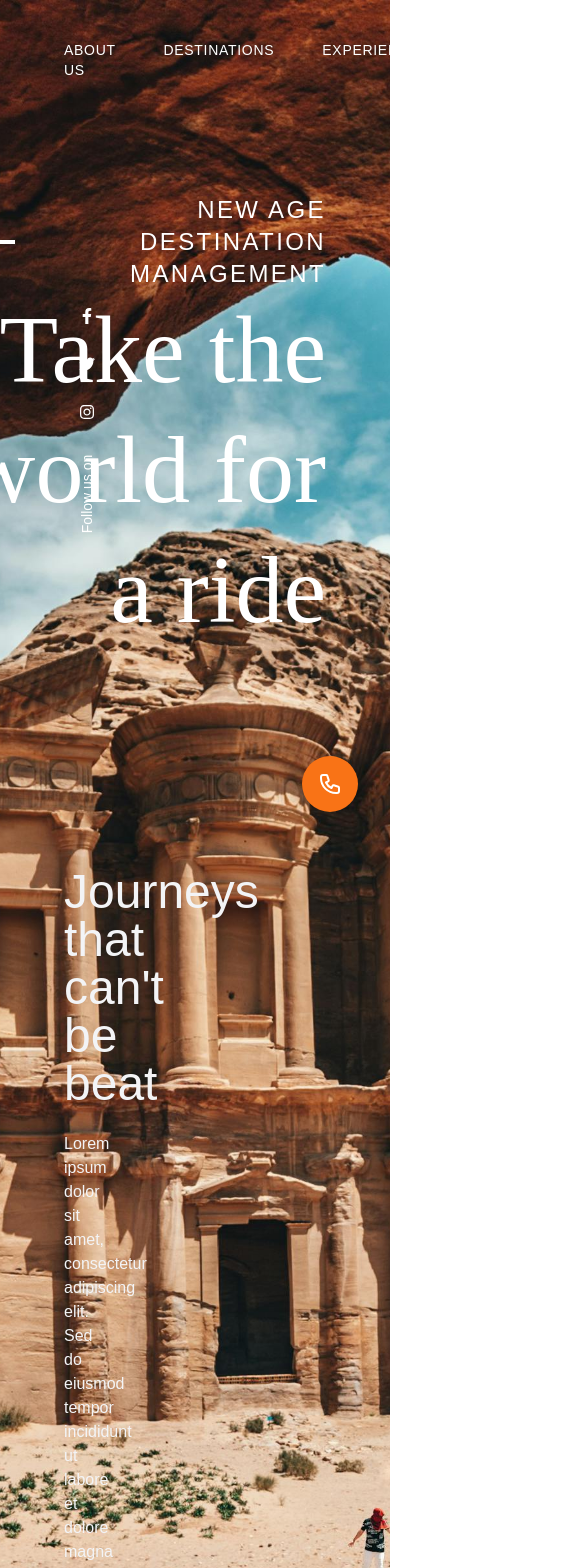
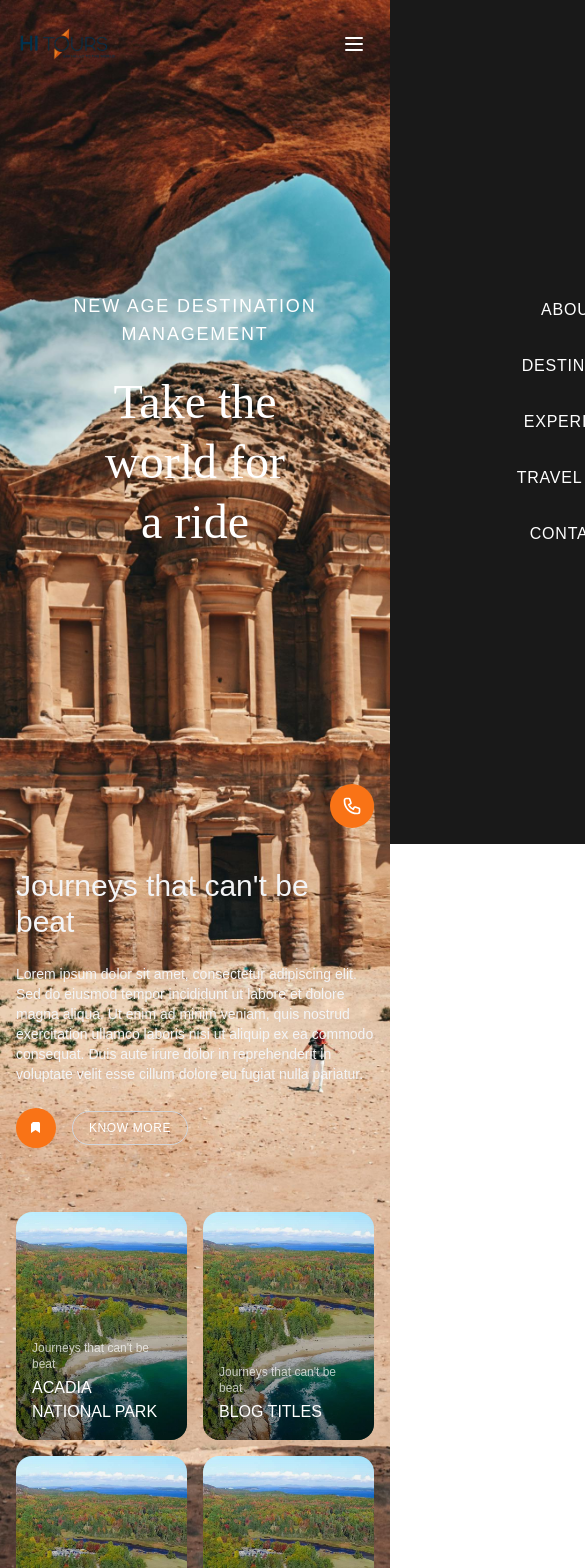
Before and after one commit to Shujaulislam/HI-TOURS-WEBSITE, a Next.js app: page / in a window 390 px wide. Shown: the top 1568 px of the page, 585 px wide, since content can reach past the window. Built offline with nearby package versions, Linux system fonts and the light colour scheme.

Commit message:
Hero Section Optimized

```diff
--- a/src/components/HeroSection.tsx
+++ b/src/components/HeroSection.tsx
@@ -4,9 +4,11 @@ import Image from 'next/image'
 import { motion } from 'framer-motion'
 import { FaFacebookF, FaTwitter, FaInstagram } from 'react-icons/fa'
 import Link from 'next/link'
-import { useEffect } from 'react'
+import { useEffect, useState } from 'react'
 
 export default function HeroSection() {
+  const [isMenuOpen, setIsMenuOpen] = useState(false);
+
   return (
     <main className="relative bg-white min-h-screen w-full">
       <div
@@ -15,14 +17,41 @@ export default function HeroSection() {
       />
 
       <section className="relative min-h-screen">
-        {/* NavBar with increased padding */}
-        <div className="absolute top-0 left-0 right-0 px-16 py-10 flex justify-between items-center">
-          <div className="text-2xl">
+        {/* NavBar with responsive padding */}
+        <div className="absolute top-0 left-0 right-0 px-4 sm:px-8 lg:px-16 py-6 sm:py-8 lg:py-10 flex justify-between items-center">
+          <div className="text-2xl z-20">
             <Link href="#">
-              <Image src="/logo.webp" alt="Hi Tours" width={100} height={100} />
+              <Image src="/logo.webp" alt="Hi Tours" width={100} height={100} priority />
             </Link>
           </div>
-          <nav className="flex space-x-12 text-sm uppercase tracking-wider font-light">
+
+          {/* Mobile Menu Button */}
+          <button
+            className="lg:hidden z-20 text-white p-2"
+            onClick={() => setIsMenuOpen(!isMenuOpen)}
+          >
+            <svg className="w-6 h-6" fill="none" stroke="currentColor" viewBox="0 0 24 24">
+              {isMenuOpen ? (
+                <path strokeLinecap="round" strokeLinejoin="round" strokeWidth={2} d="M6 18L18 6M6 6l12 12" />
+              ) : (
+                <path strokeLinecap="round" strokeLinejoin="round" strokeWidth={2} d="M4 6h16M4 12h16M4 18h16" />
+              )}
+            </svg>
+          </button>
+
+          {/* Mobile Menu */}
+          <div className={`lg:hidden fixed inset-0 bg-black/90 z-10 transition-transform duration-300 ${isMenuOpen ? 'translate-x-0' : 'translate-x-full'}`}>
+            <nav className="flex flex-col items-center justify-center h-full space-y-8 text-base uppercase tracking-wider font-light">
+              <Link className='text-white hover:text-gray-200' href="#about" onClick={() => setIsMenuOpen(false)}>About Us</Link>
+              <Link className='text-white hover:text-gray-200' href="#destinations" onClick={() => setIsMenuOpen(false)}>Destinations</Link>
+              <Link className='text-white hover:text-gray-200' href="#experiences" onClick={() => setIsMenuOpen(false)}>Experiences</Link>
+              <Link className='text-white hover:text-gray-200' href="#travel-styles" onClick={() => setIsMenuOpen(false)}>Travel Styles</Link>
+              <Link className='text-white hover:text-gray-200' href="#contact" onClick={() => setIsMenuOpen(false)}>Contact Us</Link>
+            </nav>
+          </div>
+
+          {/* Desktop Menu */}
+          <nav className="hidden lg:flex space-x-12 text-sm uppercase tracking-wider font-light">
             <Link className='text-white hover:text-gray-200' href="#about">About Us</Link>
             <Link className='text-white hover:text-gray-200' href="#destinations">Destinations</Link>
             <Link className='text-white hover:text-gray-200' href="#experiences">Experiences</Link>
@@ -31,54 +60,47 @@ export default function HeroSection() {
           </nav>
         </div>
 
-        {/* Social Media Icons with better positioning */}
-        <div className="absolute left-4 top-1/2 -translate-y-1/2 flex flex-col items-center gap-8 text-white">
-          <button onClick={() => {
-            useEffect(() => {
-              window.open('https://example.com/', '_blank', 'noopener,noreferrer')
-            }, [])
-          }}><FaFacebookF className="w-4 h-4" /></button>
-          <button onClick={() => {
-            useEffect(() => {
-              window.open('https://example.com/', '_blank', 'noopener,noreferrer')
-            }, [])
-          }}><FaTwitter className="w-4 h-4" /></button>
-          <button onClick={() => {
-            useEffect(() => {
-              window.open('https://example.com/', '_blank', 'noopener,noreferrer')
-            }, [])
-          }}><FaInstagram className="w-4 h-4" /></button>
+        {/* Social Media Icons with responsive positioning */}
+        <div className="hidden sm:flex absolute left-4 top-1/2 -translate-y-1/2 flex-col items-center gap-8 text-white">
+          <button onClick={() => window.open('https://example.com/', '_blank', 'noopener,noreferrer')}>
+            <FaFacebookF className="w-4 h-4" />
+          </button>
+          <button onClick={() => window.open('https://example.com/', '_blank', 'noopener,noreferrer')}>
+            <FaTwitter className="w-4 h-4" />
+          </button>
+          <button onClick={() => window.open('https://example.com/', '_blank', 'noopener,noreferrer')}>
+            <FaInstagram className="w-4 h-4" />
+          </button>
           <p className="text-sm m-8 transform -rotate-90">Follow us on</p>
         </div>
 
-        {/* Hero Content with adjusted spacing */}
-        <div className="absolute right-16 top-1/2 -translate-y-1/2 max-w-xl text-right">
-          <div className="flex items-center gap-6">
-            <div className="w-[200px] border-t-4 border-white" />
-            <p className="text-2xl uppercase tracking-widest text-white font-light">
+        {/* Hero Content with responsive spacing and text sizes */}
+        <div className="absolute px-4 sm:px-8 lg:px-16 right-0 lg:right-16 top-1/2 -translate-y-1/2 max-w-xl text-center lg:text-right w-full lg:w-auto">
+          <div className="flex items-center gap-6 justify-center lg:justify-end">
+            <div className="hidden sm:block w-[100px] lg:w-[200px] border-t-4 border-white" />
+            <p className="text-lg sm:text-xl lg:text-2xl uppercase tracking-widest text-white font-light">
               New Age Destination Management
             </p>
           </div>
-          <h1 className="text-8xl font-light text-white leading-tight" style={{ fontFamily: 'serif' }}>
+          <h1 className="text-5xl sm:text-6xl lg:text-8xl font-light text-white leading-tight mt-6 lg:mt-12" style={{ fontFamily: 'serif' }}>
             Take the<br />world for<br />a ride
           </h1>
         </div>
       </section>
 
-      {/* Journey Section with improved spacing */}
-      <section className="relative px-16 pb-32">
-        <div className='mb-24 flex items-center'>
-          <div className='w-1/3 pr-10'>
+      {/* Journey Section with responsive layout */}
+      <section className="relative px-4 sm:px-8 lg:px-16 pb-16 sm:pb-24 lg:pb-32">
+        <div className='mb-12 sm:mb-16 lg:mb-24 flex flex-col lg:flex-row items-start lg:items-center'>
+          <div className='w-full lg:w-1/3 pr-0 lg:pr-10 mb-8 lg:mb-0'>
             <div className="w-16 border-white mb-6"></div>
-            <h2 className="text-gray-100 text-5xl font-light mb-6">Journeys that can't be beat</h2>
-            <p className="text-gray-100 text-base font-medium">
+            <h2 className="text-gray-100 text-3xl sm:text-4xl lg:text-5xl font-light mb-6">Journeys that can't be beat</h2>
+            <p className="text-gray-100 text-sm sm:text-base font-medium">
               Lorem ipsum dolor sit amet, consectetur adipiscing elit. Sed do eiusmod tempor incididunt ut labore et dolore magna aliqua.
               Ut enim ad minim veniam, quis nostrud exercitation ullamco laboris nisi ut aliquip ex ea commodo consequat. Duis aute irure dolor in reprehenderit in voluptate velit esse cillum dolore eu fugiat nulla pariatur.
             </p>
-            <div className="flex items-center gap-4 mt-4">
-              {/* Bookmark Icon */}
+            <div className="flex items-center gap-4 mt-6">
               <motion.button
-              className="w-12 h-12 rounded-full bg-orange-500 flex items-center justify-center"
+                className="w-10 h-10 sm:w-12 sm:h-12 rounded-full bg-orange-500 flex items-center justify-center"
                 whileHover={{ scale: 1.1 }}
                 whileTap={{ scale: 0.9 }}
               >
@@ -87,18 +109,17 @@ export default function HeroSection() {
                 </svg>
               </motion.button>
 
-              {/* Know More Button */}
-              <button className="px-6 py-2 border border-gray-300 rounded-full text-sm text-white hover:bg-gray-50 hover:text-gray-700 transition-colors uppercase tracking-wider">
+              <button className="px-4 sm:px-6 py-2 border border-gray-300 rounded-full text-xs sm:text-sm text-white hover:bg-gray-50 hover:text-gray-700 transition-colors uppercase tracking-wider">
                 Know More
               </button>
             </div>
           </div>
 
-          <div className="mt-48 grid grid-cols-4 gap-6 w-3/4 pt-12">
+          <div className="mt-8 sm:mt-12 lg:mt-48 grid grid-cols-2 sm:grid-cols-3 lg:grid-cols-4 gap-4 sm:gap-5 lg:gap-6 w-full lg:w-3/4 pt-0 lg:pt-12">
             {["Acadia National Park", "Blog Titles", "Acadia National Park", "Acadia National Park"].map((title, index) => (
               <div
                 key={index}
-              className="aspect-[3/4] rounded-3xl overflow-hidden relative group cursor-pointer"
+                className="aspect-[3/4] rounded-2xl sm:rounded-3xl overflow-hidden relative group cursor-pointer"
               >
                 <Image
                   src={`/hero/Acadia.jpg`}
@@ -106,10 +127,10 @@ export default function HeroSection() {
                   fill
                   className="w-full h-full object-cover transition-transform duration-300 group-hover:scale-110"
                 />
-              <div className="absolute inset-0 bg-gradient-to-t from-black/50 to-transparent flex items-end p-6">
+                <div className="absolute inset-0 bg-gradient-to-t from-black/50 to-transparent flex items-end p-4 sm:p-5 lg:p-6">
                   <div>
-                <p className="text-white/70 text-sm mb-2 before:content-['']">Journeys that can't be beat</p>
-                <h3 className="text-white text-xl uppercase">{title}</h3>
+                    <p className="text-white/70 text-xs sm:text-sm mb-1 sm:mb-2">Journeys that can't be beat</p>
+                    <h3 className="text-white text-base sm:text-lg lg:text-xl uppercase">{title}</h3>
                   </div>
                 </div>
               </div>
@@ -119,14 +140,14 @@ export default function HeroSection() {
       </section>
 
       {/* Contact Button */}
-      <div className="fixed bottom-8 right-8">
-        <button className="bg-orange-500 hover:bg-orange-600 text-white rounded-full p-4">
-          <svg className="w-6 h-6" fill="none" stroke="currentColor" viewBox="0 0 24 24">
+      <div className="fixed bottom-4 sm:bottom-6 lg:bottom-8 right-4 sm:right-6 lg:right-8">
+        <button className="bg-orange-500 hover:bg-orange-600 text-white rounded-full p-3 sm:p-4">
+          <svg className="w-5 h-5 sm:w-6 sm:h-6" fill="none" stroke="currentColor" viewBox="0 0 24 24">
             <path strokeLinecap="round" strokeLinejoin="round" strokeWidth={2} d="M3 5a2 2 0 012-2h3.28a1 1 0 01.948.684l1.498 4.493a1 1 0 01-.502 1.21l-2.257 1.13a11.042 11.042 0 005.516 5.516l1.13-2.257a1 1 0 011.21-.502l4.493 1.498a1 1 0 01.684.949V19a2 2 0 01-2 2h-1C9.716 21 3 14.284 3 6V5z" />
           </svg>
         </button>
       </div>
-      <div className="absolute bottom-0 left-0 right-0 h-40 bg-gradient-to-b from-transparent to-white"></div>
+      <div className="absolute bottom-0 left-0 right-0 h-32 sm:h-36 lg:h-40 bg-gradient-to-b from-transparent to-white"></div>
     </main>
   )
 }
```
Lines whose indentation alone changed are shown as unchanged.
